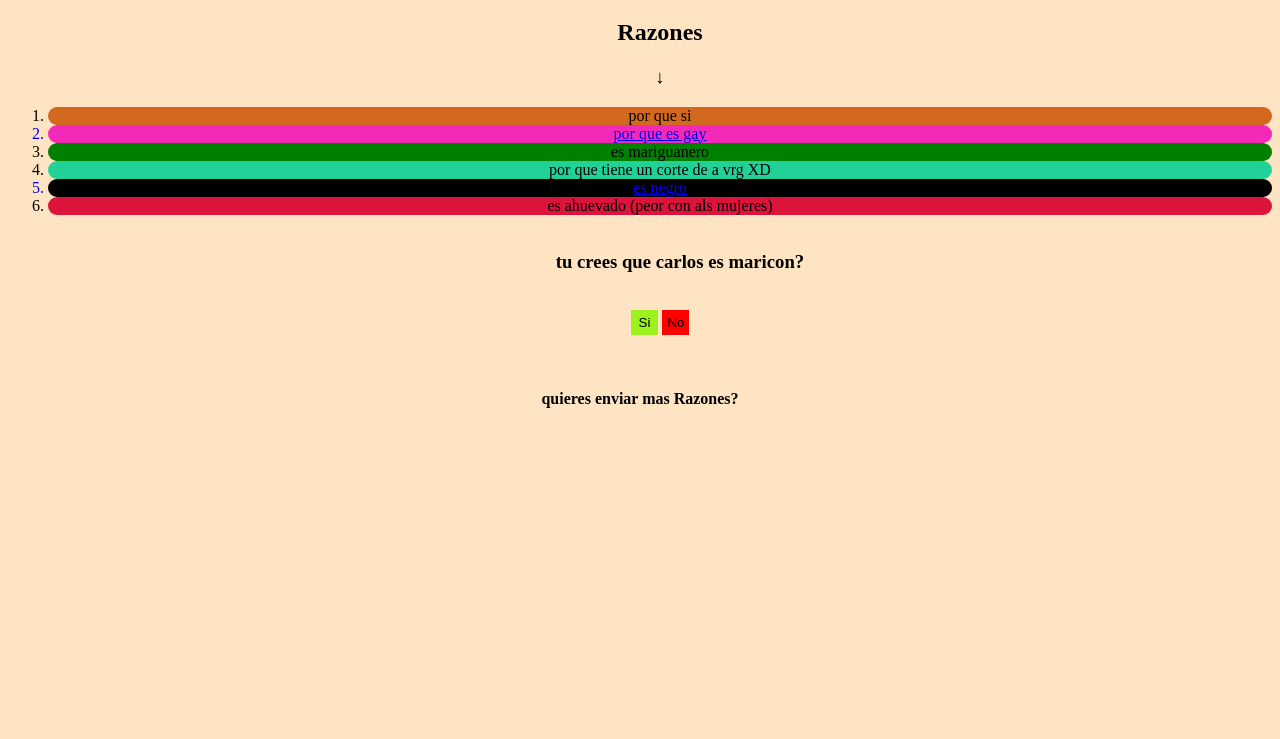
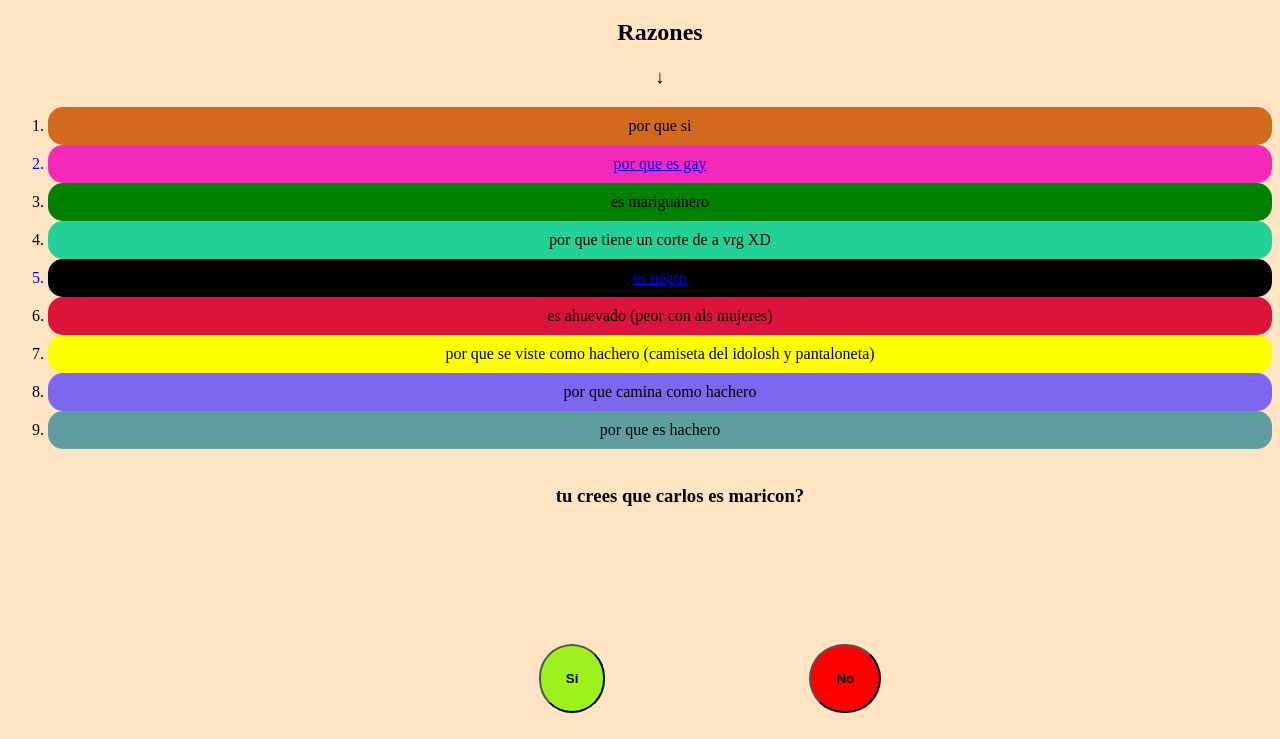
Before and after one commit to Cristian-20-1/Cristian-20-1.github.io, a plain HTML site: page index.html in a window 1280 px wide. Shown: the part 61-800 px from the top of the page. Drawn offline with Linux system fonts and the light colour scheme; a script that the page names is missing.

Commit message:
Add files via upload

```diff
--- a/estilos.css
+++ b/estilos.css
@@ -6,47 +6,80 @@ body {
   color: aqua;
 }
 
+.porsi {
+  background-color: chocolate;
+  border-radius: 15px;
+  padding: 10px 10px;
+}
+
 .a1 {
   background-color: rgb(34, 209, 151);
   border-radius: 15px;
+  padding: 10px 10px;
 }
 
 .a2 {
   background-color: green;
   border-radius: 15px;
+  padding: 10px 10px;
 }
 
 .a3 {
   background-color: rgb(245, 41, 184);
   border-radius: 15px;
+  padding: 10px 10px;
 }
 
 .a4 {
   background-color: black;
   border-radius: 15px;
+  padding: 10px 10px;
 }
 
 .a5 {
   background-color: crimson;
   border-radius: 15px;
+  padding: 10px 10px;
 }
 
 .btnsi {
   background-color: rgb(157, 241, 29);
-  padding: 5px 8px;
-  border: 0ch;
+  padding: 25px 25px 25px;
+  font-weight: 600;
+  margin: 100px 150px;
+  border-radius: 10ch;
 }
 
 .btnno {
-  background-color: red;
-  padding: 5px 5px;
-  border: 0ch;
+  background-color: rgb(255, 0, 0);
+  padding: 25px 25px 25px;
+  font-weight: 600;
+  margin: 50px 50px;
+  border-radius: 10ch;
 }
 
-.btncom {
+/*.btncom {
   background: fixed;
   background-color: aliceblue;
   border-color: blue;
   border-width: 20px;
   border-style: double;
+} */
+
+.a6 {
+  background-color: yellow;
+  border-radius: 15px;
+  padding: 10px 10px;
 }
+
+.a7 {
+  background-color: mediumslateblue;
+  border-radius: 15px;
+  padding: 10px 10px;
+}
+
+.a8 {
+  background-color: cadetblue;
+  border-radius: 15px;
+  padding: 10px 10px;
+}
--- a/index.html
+++ b/index.html
@@ -6,6 +6,7 @@
     <meta name="viewport" content="width=device-width, initial-scale=1.0" />
     <title>Razonez</title>
     <link rel="stylesheet" href="estilos.css" />
+    <link rel="stylesheet" href="imagenes/" />
   </head>
 
   <body>
@@ -17,9 +18,7 @@
           <h3>↓</h3>
         </ul>
         <ol>
-          <li style="background-color: chocolate; border-radius: 15px">
-            por que si
-          </li>
+          <li class="porsi">por que si</li>
           <a href="https://youtu.be/FxHncnKt5kg" target="_blank">
             <li class="a3">por que es gay</li>
           </a>
@@ -29,6 +28,12 @@
             <li class="a4">es negro</li>
           </a>
           <li class="a5">es ahuevado (peor con als mujeres)</li>
+          <li class="a6">
+            por que se viste como hachero (camiseta del idolosh y pantaloneta)
+          </li>
+          <li class="a7">por que camina como hachero</li>
+          <li class="a8">por que es hachero</li>
+          <!--colocar es Cachero en la linea 37 tengo idea de poner que es maricon pero como puse ahuevado con las mujeres no creo que convine   -->
           <br />
           <div class="Contenedor">
             <ul>
@@ -38,10 +43,13 @@
             <form action="">
               <button id="yesBtn" class="btnsi">Si</button>
               <button id="noBtn" class="btnno">No</button>
+              <!-- Agrandar los 2 botones y margin es para moverlos -->
             </form>
           </div>
         </ol>
         <br />
+        <img src="imagenes/img.carl2.png" alt="" />
+        <img src="imagenes/img.carl.png" alt="" />
         <h4>quieres enviar mas Razones?</h4>
       </center>
     </div>
--- a/index.js
+++ b/index.js
@@ -1,13 +1,11 @@
-alert ("hello word")
+const yesBtn = document.querySelector("#yesBtn");
 
-const yesBtn = document.querySelector('#yesBtn');
-
-yesBtn.addEventListener('click',function () {
-    alert('estas en lo correcto es maricon ')
+yesBtn.addEventListener("click", function () {
+  alert("estas en lo correcto es maricon ");
 });
 
-const noBtn = document.querySelector('#noBtn');
+const noBtn = document.querySelector("#noBtn");
 
-noBtn.addEventListener('click',function () {
-    alert('incorrecto. es maricon ')
+noBtn.addEventListener("click", function () {
+  alert("incorrecto. es maricon ");
 });
```
